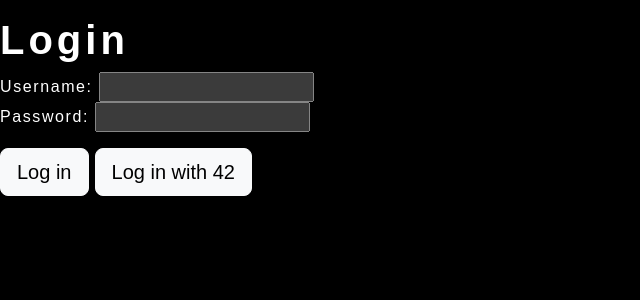
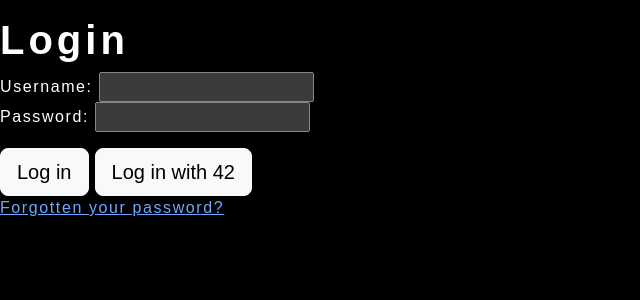
Before and after one commit to puyma/ft_transcendence, a Django app: page /login/ in a window 1280 px wide. Shown: the part 73-373 px from the top of the page, without its empty margins (0-640 px from the left). Run offline with Django 5.2, Linux system fonts and the light colour scheme; style sheets or scripts are compiled from the project's sources; parts of the project's set-up code (start-up, migrations or seed data) failed here and were passed over; some libraries are stand-ins or nearby versions; some web fonts are replaced.

Commit message:
add forgot passwd link

```diff
--- a/transcendence/templates/tr/pages/login.html
+++ b/transcendence/templates/tr/pages/login.html
@@ -24,3 +24,9 @@
 	</button>
 
 </form>
+
+<p>
+<a href="{% url "password_reset" %}">
+	Forgotten your password?
+</a>
+</p>
```
